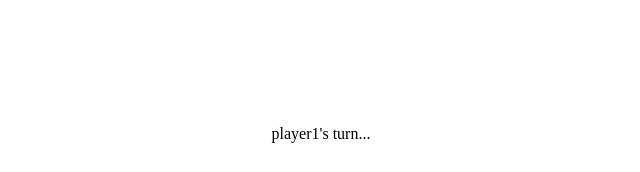
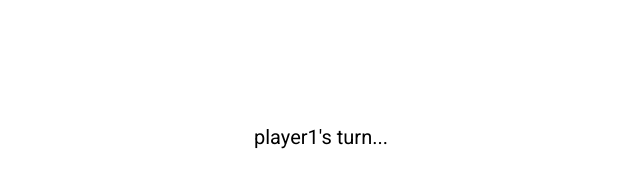
Before and after one commit to nchanyal/tic-tac-toe-game, a plain HTML site: page index.html in a window 1280 px wide. Shown: the top 172 px of the page, 319-959 px from the left. Drawn offline with Linux system fonts and the light colour scheme.

Commit message:
Style the turn and result divs

```diff
--- a/styles.css
+++ b/styles.css
@@ -1,3 +1,5 @@
+@import url('https://fonts.googleapis.com/css2?family=Roboto:ital,wght@0,100;0,300;0,400;0,500;0,700;0,900;1,100;1,300;1,400;1,500;1,700;1,900&display=swap');
+
 :root {
     --board-size: 450px;
 }
@@ -27,7 +29,14 @@ body {
 
 .turn,
 .result {
+    display: flex;
     height: 50px;
+    font-family: "Roboto";
+    font-size: 20px;
+}
+
+.result {
+    align-items: end;
 }
 
 .cell {
```
